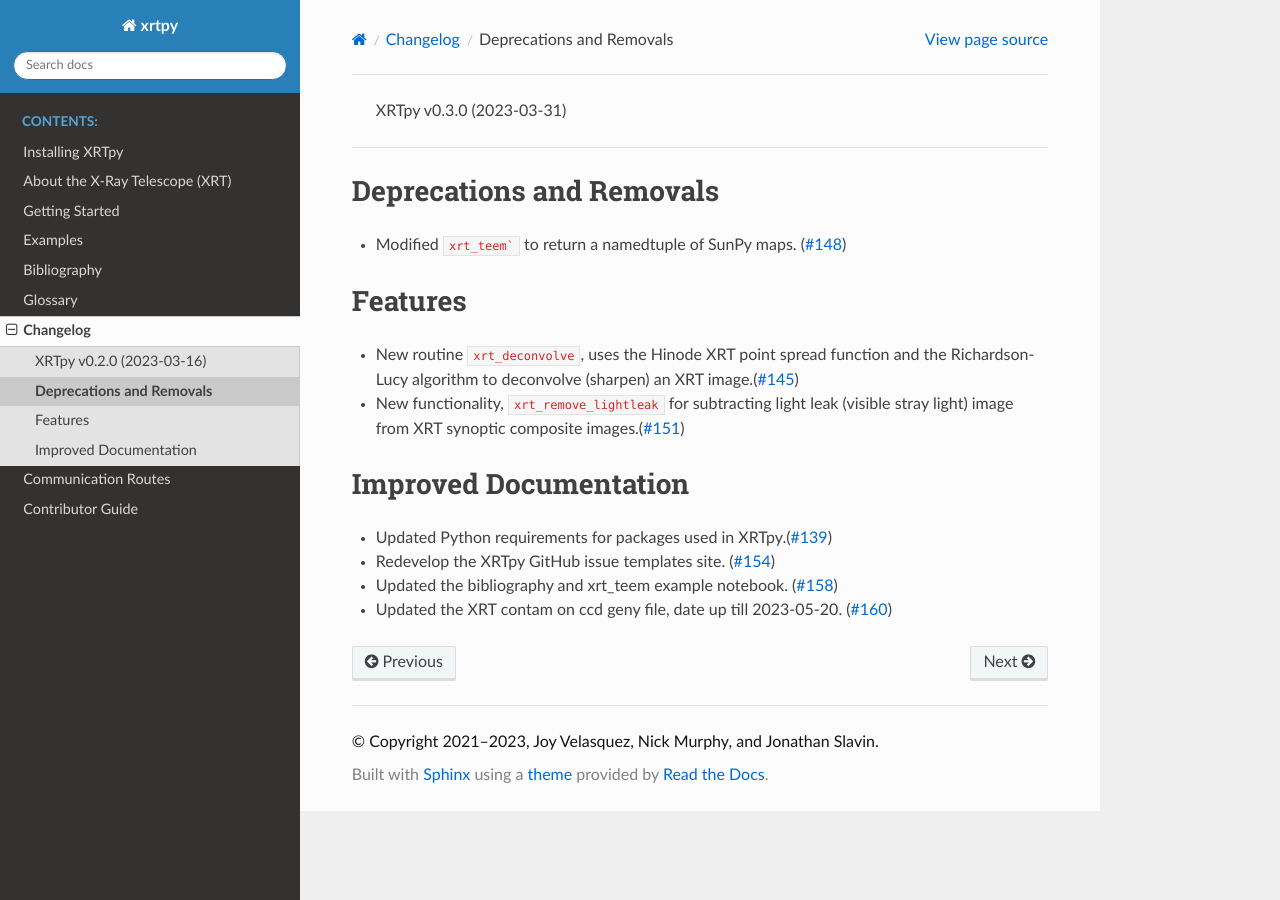
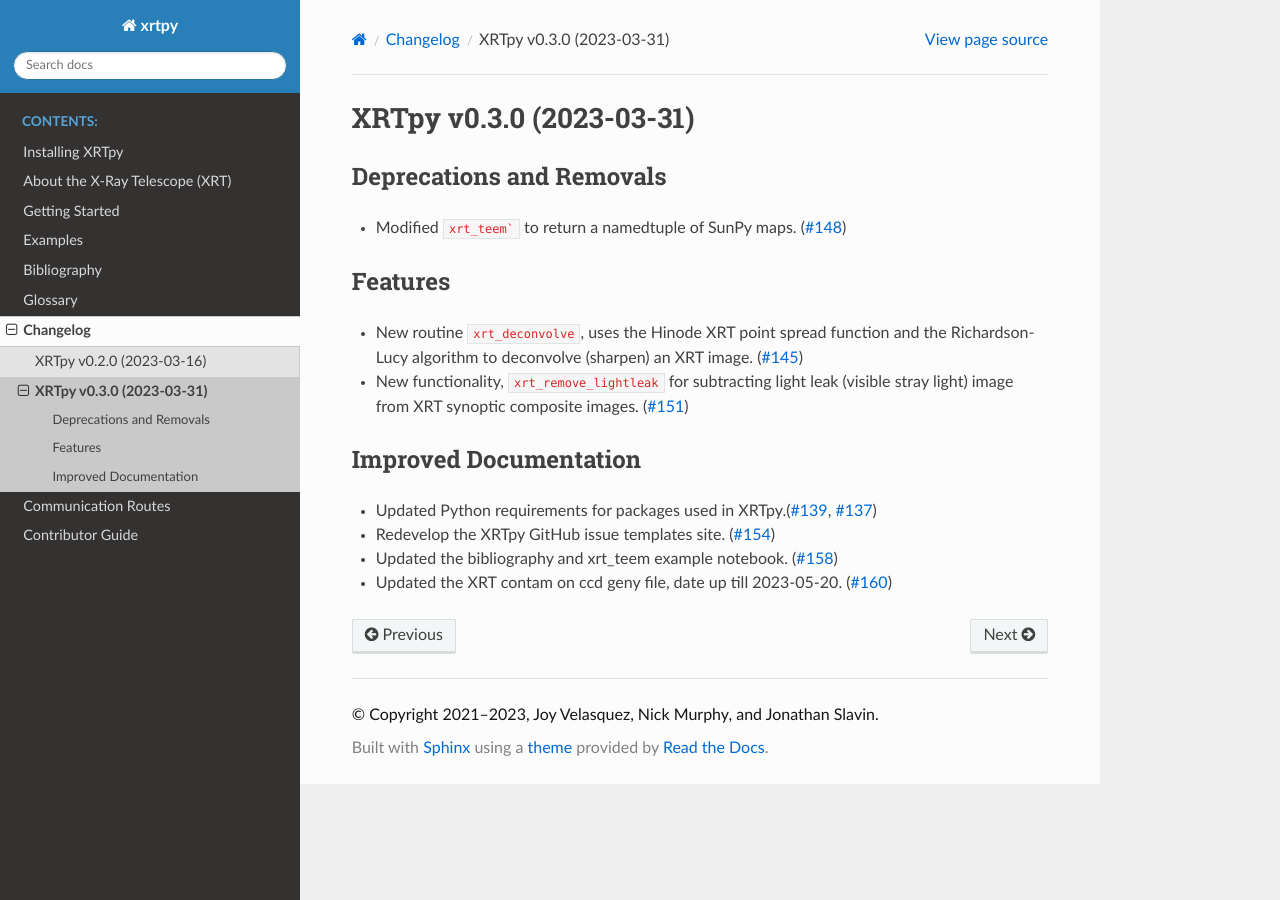
Before and after one commit to HinodeXRT/xrtpy, a Sphinx documentation site: the page built from docs/changelog/0.3.0.rst, in a window 1280 px wide. Built offline with Sphinx 7.4.7 and the Read the Docs theme 2.0.0, drawn with Linux system fonts in a browser that asks for light colours; pages that are not in the unit, such as notebooks, are missing from menus.

Commit message:
Updated text and white spaces

```diff
--- a/docs/changelog/0.3.0.rst
+++ b/docs/changelog/0.3.0.rst
@@ -1,4 +1,4 @@
- XRTpy v0.3.0 (2023-03-31)
+XRTpy v0.3.0 (2023-03-31)
 =========================
 
 Deprecations and Removals
@@ -9,16 +9,13 @@
 Features
 --------
 
-- New routine ``xrt_deconvolve``, uses the Hinode XRT point spread function and the Richardson-Lucy
-  algorithm to deconvolve (sharpen) an XRT image.(:pr:`145`)
-
-- New functionality, ``xrt_remove_lightleak`` for subtracting light leak (visible stray light)
-  image from XRT synoptic composite images.(:pr:`151`)
+- New routine ``xrt_deconvolve``, uses the Hinode XRT point spread function and the Richardson-Lucy algorithm to deconvolve (sharpen) an XRT image. (:pr:`145`)
+- New functionality, ``xrt_remove_lightleak`` for subtracting light leak (visible stray light) image from XRT synoptic composite images. (:pr:`151`)
 
 Improved Documentation
 ----------------------
 
-- Updated Python requirements for packages used in XRTpy.(:pr:`139`)
+- Updated Python requirements for packages used in XRTpy.(:pr:`139,137`)
 - Redevelop the XRTpy GitHub issue templates site. (:pr:`154`)
 - Updated the bibliography and xrt_teem example notebook. (:pr:`158`)
 - Updated the XRT contam on ccd geny file, date up till 2023-05-20. (:pr:`160`)
```
